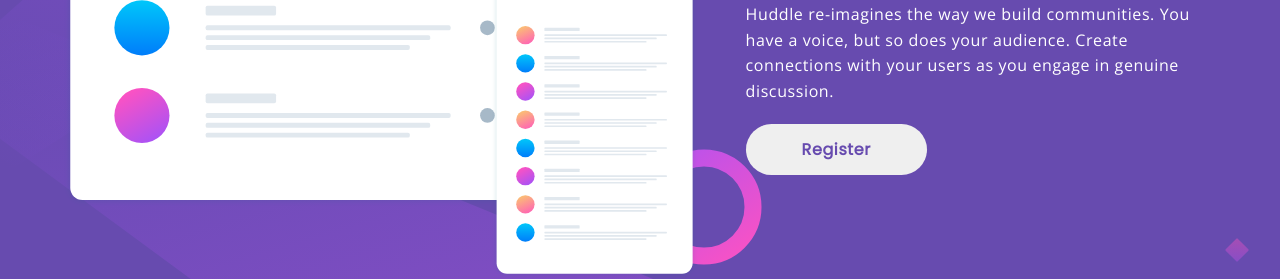
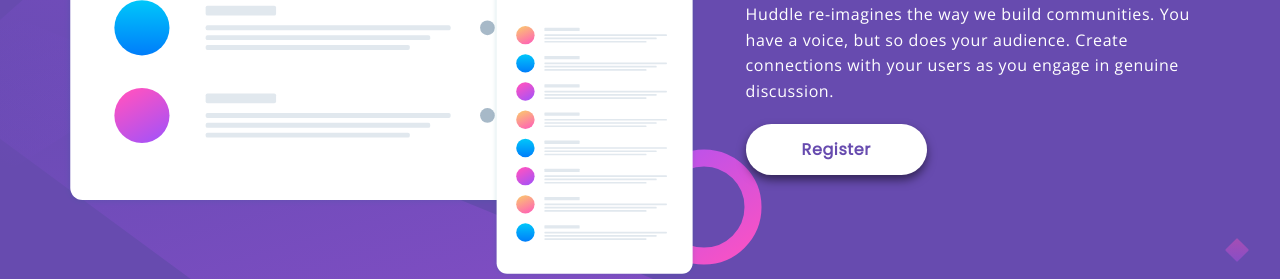
Before and after one commit to freedamoore/Huddle-Landing-Page, a plain HTML site: page index.html in a window 1280 px wide. Shown: the part 356-635 px from the top of the page. Drawn offline with nearby package versions, Linux system fonts and the light colour scheme.

Commit message:
Add files via upload

```diff
--- a/css/styles.css
+++ b/css/styles.css
@@ -23,6 +23,8 @@ main {
 }
 
 button {
+  box-shadow: 0 5px 10px rgba(0, 0, 0, .5);
+  background-color: white;
   color: hsl(257, 40%, 49%);
   font-family: 'Poppins';
   font-weight: 600;
@@ -84,6 +86,7 @@ button {
 }
 
 .fab {
+  color: white;
   padding: 10px;
 }
 
```
